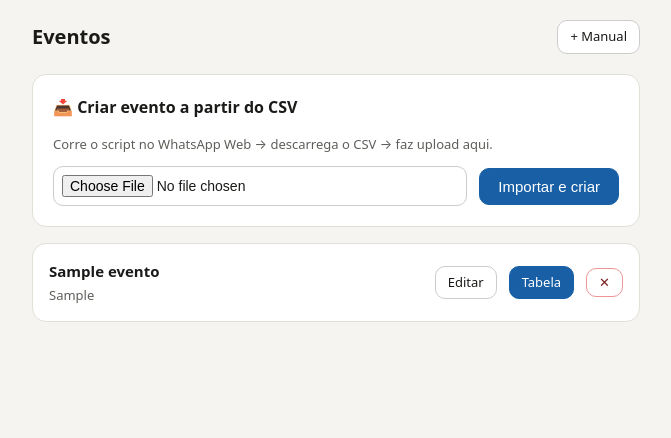
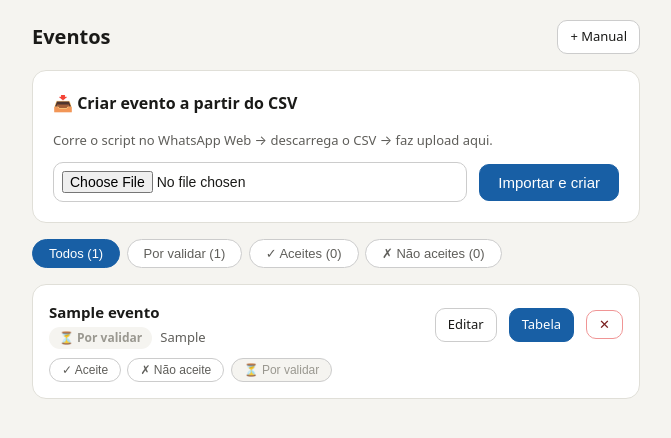
Before and after one commit to gabrielmaria/organizador, a Flask app: page / in a window 1280 px wide. Shown: the part 54-492 px from the top of the page, without its empty margins (304-975 px from the left). Run offline with Flask 3, Linux system fonts and the light colour scheme; the visitor is signed in with stand-in values (Sample User, id 1); tables that the repository leaves empty hold one stand-in row (values such as "Sample post").

Commit message:
feat: estado de validação por evento (aceite / não aceite / por validar)

```diff
--- a/app.py
+++ b/app.py
@@ -83,7 +83,8 @@ def init_db():
             nome        TEXT NOT NULL,
             opcoes      TEXT NOT NULL,
             criado      TEXT NOT NULL,
-            data_evento TEXT DEFAULT ''
+            data_evento TEXT DEFAULT '',
+            estado      TEXT DEFAULT 'por-validar'
         );
         CREATE TABLE IF NOT EXISTS respostas (
             id          INTEGER PRIMARY KEY AUTOINCREMENT,
@@ -129,6 +130,13 @@ def init_db():
     try:
         with get_db() as con:
             con.execute("ALTER TABLE eventos ADD COLUMN data_evento TEXT DEFAULT ''")
+    except Exception:
+        pass
+
+    # migração: adicionar estado à tabela eventos
+    try:
+        with get_db() as con:
+            con.execute("ALTER TABLE eventos ADD COLUMN estado TEXT DEFAULT 'por-validar'")
     except Exception:
         pass
 
@@ -359,6 +367,15 @@ def novo_evento():
             return redirect(url_for("index"))
         flash("Preenche o nome e as opcoes.")
     return render_template("novo_evento.html")
+
+
+@app.route("/eventos/<int:eid>/estado", methods=["POST"])
+@login_required
+def set_estado_evento(eid):
+    estado = request.form.get("estado", "por-validar")
+    with get_db() as con:
+        con.execute("UPDATE eventos SET estado=? WHERE id=?", (estado, eid))
+    return redirect(url_for("index"))
 
 @app.route("/eventos/<int:eid>/del", methods=["POST"])
 @login_required
--- a/templates/index.html
+++ b/templates/index.html
@@ -10,11 +10,41 @@
 .data-semana  { background:var(--green-bg);color:var(--green) }
 .data-passado { background:var(--bg);color:var(--text3) }
 .data-futuro  { background:var(--blue-bg);color:var(--blue) }
+
+.estado-badge {
+  display:inline-flex;align-items:center;
+  font-size:12px;font-weight:600;padding:2px 10px;border-radius:12px;
+}
+.estado-aceite       { background:var(--green-bg);color:var(--green) }
+.estado-nao-aceite   { background:var(--red-bg);color:var(--red) }
+.estado-por-validar  { background:var(--bg);color:var(--text3) }
+
+.filter-tabs { display:flex;gap:.4rem;margin-bottom:1rem;flex-wrap:wrap }
+.filter-tab {
+  padding:6px 16px;border-radius:20px;font-size:13px;font-weight:500;
+  cursor:pointer;border:1.5px solid var(--border2);background:var(--card);color:var(--text2);
+  transition:.15s;
+}
+.filter-tab.active { background:var(--blue);color:#fff;border-color:var(--blue) }
+
+.evento-card { transition:.15s }
+.evento-card.hidden { display:none }
+
+.estado-btns { display:flex;gap:.4rem;flex-wrap:wrap;margin-top:.5rem }
+.estado-btn {
+  padding:4px 12px;border-radius:14px;font-size:12px;font-weight:500;
+  cursor:pointer;border:1.5px solid var(--border2);background:var(--card);color:var(--text2);
+  transition:.15s;
+}
+.estado-btn:hover { filter:brightness(.96) }
+.estado-btn.btn-aceite     { background:var(--green-bg);color:var(--green);border-color:var(--green-border) }
+.estado-btn.btn-nao-aceite { background:var(--red-bg);color:var(--red);border-color:var(--red-border) }
+.estado-btn.btn-validar    { background:var(--bg);color:var(--text3);border-color:var(--border2) }
 </style>
 {% endblock %}
 {% block content %}
 
-<div class="row" style="margin-bottom:1.25rem">
+<div class="row" style="margin-bottom:1rem">
   <h1 style="font-size:20px;font-weight:700">Eventos</h1>
   <div class="spacer"></div>
   <a href="{{ url_for('novo_evento') }}" class="btn btn-sm">+ Manual</a>
@@ -32,17 +62,37 @@
   </form>
 </div>
 
+<!-- Filtros -->
+<div class="filter-tabs">
+  <button class="filter-tab active" data-filtro="todos" onclick="filtrar(this)">Todos ({{ eventos | length }})</button>
+  <button class="filter-tab" data-filtro="por-validar" onclick="filtrar(this)">
+    Por validar ({{ eventos | selectattr('estado', 'equalto', 'por-validar') | list | length }})
+  </button>
+  <button class="filter-tab" data-filtro="aceite" onclick="filtrar(this)">
+    ✓ Aceites ({{ eventos | selectattr('estado', 'equalto', 'aceite') | list | length }})
+  </button>
+  <button class="filter-tab" data-filtro="nao-aceite" onclick="filtrar(this)">
+    ✗ Não aceites ({{ eventos | selectattr('estado', 'equalto', 'nao-aceite') | list | length }})
+  </button>
+</div>
+
 {% if eventos %}
 {% for ev in eventos %}
 {% set prox_class = ev.nome | proximidade_class %}
 {% set prox_label = ev.nome | proximidade_label %}
-<div class="card" style="padding:1rem{% if prox_class == 'data-semana' %};border-left:3px solid var(--green-border){% elif prox_class == 'data-hoje' %};border-left:3px solid #ca8a04{% endif %}">
-  <div class="row">
+<div class="card evento-card" data-estado="{{ ev.estado or 'por-validar' }}"
+     style="padding:1rem{% if ev.estado == 'aceite' %};border-left:3px solid var(--green-border){% elif ev.estado == 'nao-aceite' %};border-left:3px solid var(--red-border);opacity:.7{% elif prox_class == 'data-semana' %};border-left:3px solid var(--amber-border){% endif %}">
+  <div class="row" style="flex-wrap:nowrap">
     <div style="flex:1;min-width:0">
       <div style="font-weight:600;font-size:15px;white-space:nowrap;overflow:hidden;text-overflow:ellipsis">
         {{ ev.nome }}
       </div>
-      <div style="display:flex;align-items:center;gap:.5rem;margin-top:3px">
+      <div style="display:flex;align-items:center;gap:.5rem;margin-top:3px;flex-wrap:wrap">
+        <span class="estado-badge estado-{{ ev.estado or 'por-validar' }}">
+          {% if ev.estado == 'aceite' %}✓ Aceite
+          {% elif ev.estado == 'nao-aceite' %}✗ Não aceite
+          {% else %}⏳ Por validar{% endif %}
+        </span>
         <span class="muted">{{ ev.criado }}</span>
         {% if prox_label %}
         <span class="data-pill {{ prox_class }}">{{ prox_label }}</span>
@@ -55,6 +105,21 @@
       <button class="btn btn-sm btn-danger">✕</button>
     </form>
   </div>
+  <!-- Botões de estado -->
+  <div class="estado-btns">
+    <form method="post" action="{{ url_for('set_estado_evento', eid=ev.id) }}" style="display:inline">
+      <input type="hidden" name="estado" value="aceite">
+      <button class="estado-btn {% if ev.estado == 'aceite' %}btn-aceite{% endif %}">✓ Aceite</button>
+    </form>
+    <form method="post" action="{{ url_for('set_estado_evento', eid=ev.id) }}" style="display:inline">
+      <input type="hidden" name="estado" value="nao-aceite">
+      <button class="estado-btn {% if ev.estado == 'nao-aceite' %}btn-nao-aceite{% endif %}">✗ Não aceite</button>
+    </form>
+    <form method="post" action="{{ url_for('set_estado_evento', eid=ev.id) }}" style="display:inline">
+      <input type="hidden" name="estado" value="por-validar">
+      <button class="estado-btn {% if not ev.estado or ev.estado == 'por-validar' %}btn-validar{% endif %}">⏳ Por validar</button>
+    </form>
+  </div>
 </div>
 {% endfor %}
 {% else %}
@@ -63,4 +128,19 @@
   Nenhum evento ainda.<br>Importa um CSV ou cria manualmente.
 </div>
 {% endif %}
+
+<script>
+function filtrar(btn) {
+  var filtro = btn.dataset.filtro;
+  document.querySelectorAll('.filter-tab').forEach(function(b) { b.classList.remove('active'); });
+  btn.classList.add('active');
+  document.querySelectorAll('.evento-card').forEach(function(card) {
+    if (filtro === 'todos') {
+      card.style.display = '';
+    } else {
+      card.style.display = card.dataset.estado === filtro ? '' : 'none';
+    }
+  });
+}
+</script>
 {% endblock %}
```
